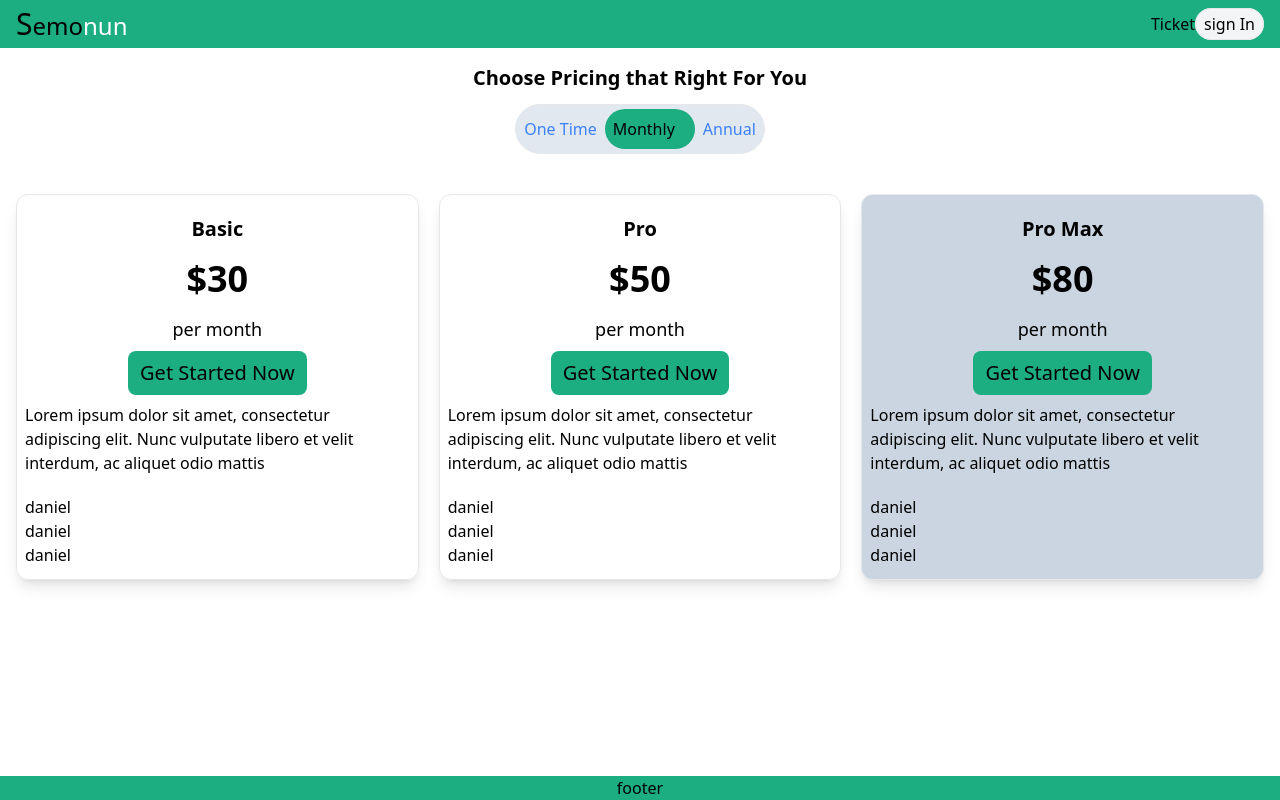
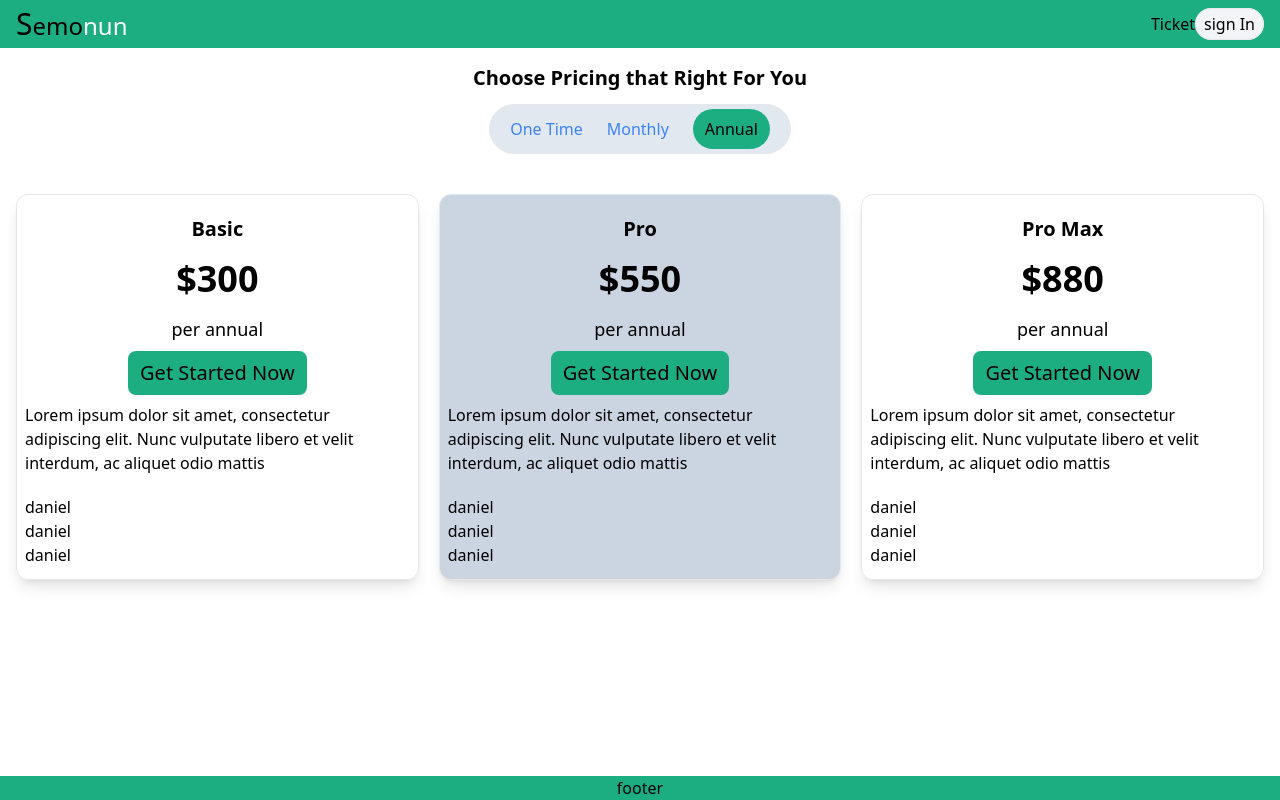
Before and after one commit to atsed27/Semmonu, a Next.js app: page /choosePrice in a window 1280 px wide. Both pictures are taken after a click on the button "Annual". Built offline with nearby package versions, Linux system fonts and the light colour scheme; no server answers.

Commit message:
add annaual and ontaime card

```diff
--- /dev/null
+++ b/components/Annual.jsx
@@ -0,0 +1,73 @@
+import React from 'react';
+
+function Annual() {
+  return (
+    <div className="grid md:grid-cols-3 gap-5 mt-10 ">
+      <div className="border shadow-lg rounded-xl  ">
+        <div className=" px-2 pt-3 flex flex-col items-center justify-center">
+          <h3 className="text-xl font-bold py-2 ">Basic</h3>
+          <h1 className=" py-2 text-4xl font-bold">$300</h1>
+          <h3 className="text-lg py-2">per annual</h3>
+          <button className="text-xl bg-primary px-3 py-2 rounded-lg">
+            Get Started Now
+          </button>
+          <p className="py-2">
+            Lorem ipsum dolor sit amet, consectetur adipiscing elit. Nunc
+            vulputate libero et velit interdum, ac aliquet odio mattis
+          </p>
+        </div>
+        <div className="px-2 py-3">
+          <ul className="text-left">
+            <li>daniel</li>
+            <li>daniel</li>
+            <li>daniel</li>
+          </ul>
+        </div>
+      </div>
+      <div className="border shadow-lg rounded-xl bg-slate-300  ">
+        <div className=" px-2 pt-3 flex flex-col items-center justify-center">
+          <h3 className="text-xl font-bold py-2 ">Pro</h3>
+          <h1 className=" py-2 text-4xl font-bold">$550</h1>
+          <h3 className="text-lg py-2">per annual</h3>
+          <button className="text-xl bg-primary px-3 py-2 rounded-lg">
+            Get Started Now
+          </button>
+          <p className="py-2">
+            Lorem ipsum dolor sit amet, consectetur adipiscing elit. Nunc
+            vulputate libero et velit interdum, ac aliquet odio mattis
+          </p>
+        </div>
+        <div className="px-2 py-3">
+          <ul className="text-left">
+            <li>daniel</li>
+            <li>daniel</li>
+            <li>daniel</li>
+          </ul>
+        </div>
+      </div>
+      <div className="border shadow-lg rounded-xl  ">
+        <div className=" px-2 pt-3 flex flex-col items-center justify-center">
+          <h3 className="text-xl font-bold py-2 ">Pro Max</h3>
+          <h1 className=" py-2 text-4xl font-bold">$880</h1>
+          <h3 className="text-lg py-2">per annual</h3>
+          <button className="text-xl bg-primary px-3 py-2 rounded-lg">
+            Get Started Now
+          </button>
+          <p className="py-2">
+            Lorem ipsum dolor sit amet, consectetur adipiscing elit. Nunc
+            vulputate libero et velit interdum, ac aliquet odio mattis
+          </p>
+        </div>
+        <div className="px-2 py-3">
+          <ul className="text-left">
+            <li>daniel</li>
+            <li>daniel</li>
+            <li>daniel</li>
+          </ul>
+        </div>
+      </div>
+    </div>
+  );
+}
+
+export default Annual;
--- /dev/null
+++ b/components/OneTime.jsx
@@ -0,0 +1,31 @@
+import React from 'react';
+
+function OneTime() {
+  return (
+    <div className="flex items-center justify-center mt-10">
+      <div className="border shadow-lg rounded-xl w-1/3 ">
+        <div className=" px-2 pt-3 flex flex-col items-center justify-center">
+          <h3 className="text-xl font-bold py-2 ">One Time</h3>
+          <h1 className=" py-2 text-4xl font-bold">$12</h1>
+          <h3 className="text-lg py-2">per one time</h3>
+          <button className="text-xl bg-primary px-3 py-2 rounded-lg">
+            Get Started Now
+          </button>
+          <p className="py-2">
+            Lorem ipsum dolor sit amet, consectetur adipiscing elit. Nunc
+            vulputate libero et velit interdum, ac aliquet odio mattis
+          </p>
+        </div>
+        <div className="px-2 py-3">
+          <ul className="text-left">
+            <li>daniel</li>
+            <li>daniel</li>
+            <li>daniel</li>
+          </ul>
+        </div>
+      </div>
+    </div>
+  );
+}
+
+export default OneTime;
--- a/pages/choosePrice.js
+++ b/pages/choosePrice.js
@@ -1,8 +1,11 @@
+import Annual from '@/components/Annual';
 import Layout from '@/components/Layout';
 import Month from '@/components/Month';
-import React from 'react';
+import OneTime from '@/components/OneTime';
+import React, { useState } from 'react';
 
 function ChoosePrice() {
+  const [cardSelect, setCardSelect] = useState('one');
   return (
     <Layout title={'choose-price'}>
       <div className="container m-auto mt-4 px-4  mb-9 ">
@@ -11,14 +14,41 @@ function ChoosePrice() {
             Choose Pricing that Right For You
           </h1>
           <div className="flex items-center border rounded-full px-2 bg-slate-200 mt-3 py-1">
-            <button className="text-blue-500 mr-2">One Time</button>
-            <button className="mr-2 bg-primary rounded-full  px-2 py-2 pr-5">
+            <button
+              onClick={() => setCardSelect('one')}
+              className={
+                cardSelect === 'one'
+                  ? ' bg-primary rounded-full mx-3 px-3 py-2 '
+                  : 'text-blue-500 mx-3'
+              }
+            >
+              One Time
+            </button>
+            <button
+              onClick={() => setCardSelect('month')}
+              className={
+                cardSelect === 'month'
+                  ? ' bg-primary rounded-full mx-3 px-3 py-2 '
+                  : 'text-blue-500 mx-3'
+              }
+            >
               Monthly
             </button>
-            <button className="text-blue-500">Annual</button>
+            <button
+              onClick={() => setCardSelect('year')}
+              className={
+                cardSelect === 'year'
+                  ? ' bg-primary rounded-full mx-3 px-3 py-2  '
+                  : 'text-blue-500 mx-3'
+              }
+            >
+              Annual
+            </button>
           </div>
         </div>
-        <Month />
+        {cardSelect === 'month' && <Month />}
+        {cardSelect === 'year' && <Annual />}
+        {cardSelect === 'one' && <OneTime />}
       </div>
     </Layout>
   );
--- a/pages/index.js
+++ b/pages/index.js
@@ -4,15 +4,18 @@ import Image from 'next/image';
 import sell from '../public/Image/sell.png';
 import pay from '../public/Image/Pay/Pay_W.png';
 import Link from 'next/link';
-import { useContext } from 'react';
-import { Store } from '@/utils/store';
+import { useSession } from 'next-auth/react';
 
 function Home() {
-  const { state } = useContext(Store);
-  console.log(state);
+  const { status } = useSession();
 
   return (
     <Layout title="Home">
+      {status === 'loading' ? (
+        <div className="flex items-center justify-center h-screen">
+          loading...
+        </div>
+      ) : (
         <div className="m-auto mx-0 mt-0">
           <div className="flex flex-col-reverse items-center justify-end h-screen sm:justify-center jio bg-primary sm:flex-row">
             <div className="px-2 sm:px-5">
@@ -84,6 +87,7 @@ function Home() {
             </div>
           </div>
         </div>
+      )}
     </Layout>
   );
 }
```
Lines whose indentation alone changed are shown as unchanged.
